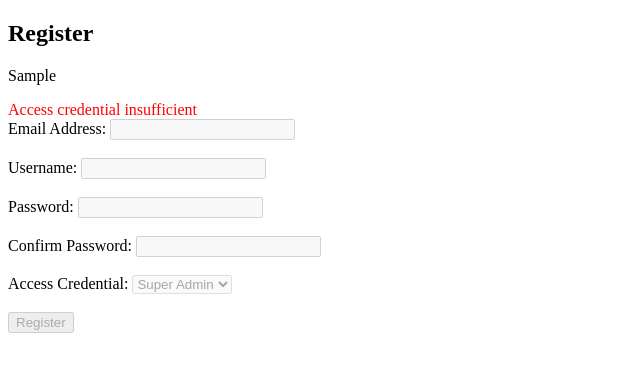
After one commit to MAKIENAUT/WMA-3.0, a PHP site: page /Administrator/Admin_Register/admin_register.php in a window 1280 px wide. The commit adds this page. Shown: the top 372 px of the page, without its empty margins (0-640 px from the left). Run offline with PHP 8.4, Linux system fonts and the light colour scheme; the visitor is signed in with stand-in values (Sample User, id 1); tables that the repository leaves empty or names only in its code hold one stand-in row (values such as "Sample post").

Commit message:
PUSHED: ADMINISTRATOR INITIATIVE

```diff
--- /dev/null
+++ b/Administrator/Admin_Register/admin_register.php
@@ -0,0 +1,102 @@
+<?php
+session_start();
+require_once '../Database/database.php';
+
+// Check if user is logged in
+if (!isset($_SESSION["id"]) && empty($_SESSION["id"])) {
+   header("Location: ../Admin_Login/admin_login.php");
+   exit();
+}
+
+// Get user's access_credential
+$user_id = $_SESSION['id'];
+$query = "SELECT access_credential FROM wma_admin WHERE id = $user_id";
+$result = mysqli_query($conn, $query);
+$user = mysqli_fetch_assoc($result);
+
+// Check if user is super admin
+if ($user['access_credential'] !== 'super_admin') {
+   $error = "Access credential insufficient";
+   $disableFields = true;
+}
+
+if ($_SERVER["REQUEST_METHOD"] == "POST" && !isset($disableFields)) {
+   $email = mysqli_real_escape_string($conn, $_POST['email']);
+   $username = mysqli_real_escape_string($conn, $_POST['username']);
+   $password = mysqli_real_escape_string($conn, $_POST['password']);
+   $confirm_password = mysqli_real_escape_string($conn, $_POST['confirm_password']);
+   $access_credential = mysqli_real_escape_string($conn, $_POST['access_credential']);
+
+   if ($password !== $confirm_password) {
+      header("Location: admin_register.php?error=1");
+      exit();
+   }
+
+   $hashed_password = password_hash($password, PASSWORD_DEFAULT);
+
+   $query = "INSERT INTO wma_admin (email_address, username, password, access_credential) VALUES ('$email', '$username', '$hashed_password', '$access_credential')";
+   $result = mysqli_query($conn, $query);
+
+   if ($result) {
+      header("Location: ../Admin_Login/admin_login.php");
+      exit();
+   } else {
+      header("Location: admin_register.php?error=2");
+      exit();
+   }
+}
+?>
+
+<!DOCTYPE html>
+<html lang="en">
+
+<head>
+   <meta charset="UTF-8">
+   <meta name="viewport" content="width=device-width, initial-scale=1.0">
+   <title>Admin Registration</title>
+</head>
+
+<body>
+   <h2>Register</h2>
+   <p>
+      <?php echo $user['access_credential']; ?>
+   </p>
+
+   <?php if (isset($error)): ?>
+      <div style="color: red;">
+         <?php echo $error; ?>
+      </div>
+   <?php endif; ?>
+
+
+
+   <form action="<?php echo htmlspecialchars($_SERVER["PHP_SELF"]); ?>" method="post">
+      <label for="email_address">Email Address:</label>
+      <input type="email" id="email_address" name="email_address" required <?php if (isset($disableFields))
+         echo "disabled"; ?>><br><br>
+
+      <label for="username">Username:</label>
+      <input type="text" id="username" name="username" required <?php if (isset($disableFields))
+         echo "disabled"; ?>><br><br>
+
+      <label for="password">Password:</label>
+      <input type="password" id="password" name="password" required <?php if (isset($disableFields))
+         echo "disabled"; ?>><br><br>
+
+      <label for="confirm_password">Confirm Password:</label>
+      <input type="password" id="confirm_password" name="confirm_password" required <?php if (isset($disableFields))
+         echo "disabled"; ?>><br><br>
+
+      <label for="access_credential">Access Credential:</label>
+      <select id="access_credential" name="access_credential" required <?php if (isset($disableFields))
+         echo "disabled"; ?>>
+         <option value="super_admin">Super Admin</option>
+         <option value="admin">Admin</option>
+      </select><br><br>
+
+      <input type="submit" value="Register" <?php if (isset($disableFields))
+         echo "disabled"; ?>>
+   </form>
+</body>
+
+</html>
--- a/Administrator/Database/database.php
+++ b/Administrator/Database/database.php
@@ -3,7 +3,7 @@
 $servername = "localhost"; // Replace with your database server hostname or IP address
 $username = "root"; // Replace with your database username
 $password = ""; // Replace with your database password
-$database = "wma_users"; // Replace with your database name
+$database = "wma_administrator"; // Replace with your database name
 
 // Create a database connection
 $conn = new mysqli($servername, $username, $password, $database);
```
Also changed, not shown: Administrator/Admin_Login/admin_login.php (+30 -59 lines), Administrator/Admin_Login/admin_login.css (added).
